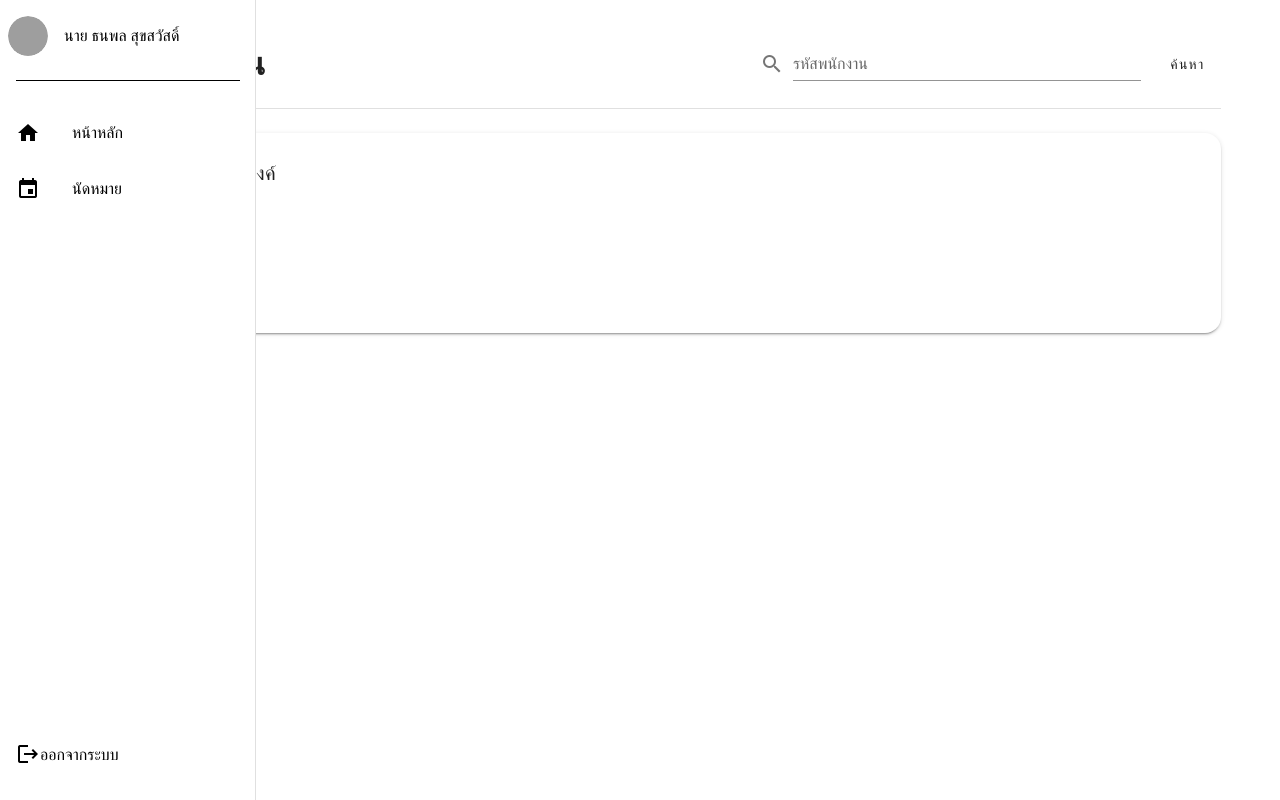
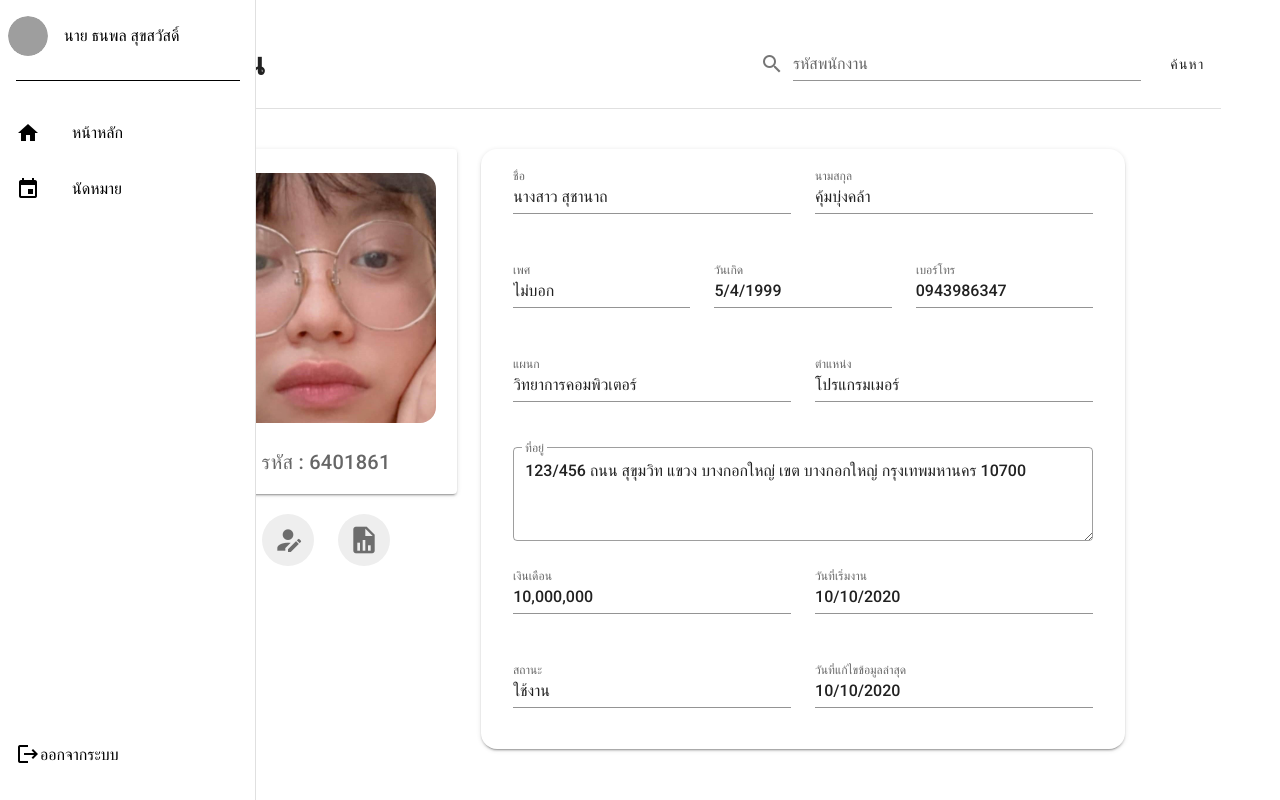
Before and after one commit to NiebAnupat/ProjectSA-FN, a Nuxt app: page /HR/Info in a window 1280 px wide. Built offline with nearby package versions, Linux system fonts and the light colour scheme; grey boxes are pictures that could not be loaded.

Commit message:
Employee info edit

```diff
--- a/components/HR/allEmp.vue
+++ b/components/HR/allEmp.vue
@@ -18,7 +18,7 @@
             <td class="text-center">
               <v-tooltip top>
                 <template v-slot:activator="{ on, attrs }">
-                  <v-btn icon v-bind="attrs" v-on="on">
+                  <v-btn icon v-bind="attrs" v-on="on" to="/HR/Info">
                     <v-icon color="grey" class="mx-1"> mdi-book-search </v-icon>
                   </v-btn>
                 </template>
--- a/pages/HR/Dashbord.vue
+++ b/pages/HR/Dashbord.vue
@@ -5,7 +5,7 @@
       <v-spacer></v-spacer>
       <v-spacer></v-spacer>
       <v-spacer></v-spacer>
-      <v-text class="mt-7">วันอังคาร ที่ 13 มกราคม 2565</v-text>
+      <p class="mt-7">วันอังคาร ที่ 13 มกราคม 2565</p>
     </div>
     <v-divider class="mt-3"></v-divider>
 
--- a/pages/HR/Info.vue
+++ b/pages/HR/Info.vue
@@ -14,14 +14,182 @@
         hide-details
         class="mb-4"
       ></v-text-field>
-      <v-btn class="my-auto ml-3" text v-on:click="searchCar">ค้นหา</v-btn>
+      <v-btn class="my-auto ml-3" text v-on:click="search">ค้นหา</v-btn>
     </div>
     <v-divider class="mt-3"></v-divider>
 
-    <div class="mt-6">
-      <v-card class="rounded-xl" height="200">
-        <v-card-title class="mx-5 pt-6"> นาย วิชัย เจริญสงค์ </v-card-title>
-      </v-card>
+    <!-- Information -->
+    <div class="mt-10">
+      <v-row>
+        <v-col cols="1"></v-col>
+        <!-- Picture -->
+        <v-col cols="3">
+          <v-card class="text-center">
+            <img
+              class="mt-6 rounded-xl"
+              src="~/assets/237603.jpg"
+              height="250"
+              width="220"
+            />
+            <v-card-text class="text-h6">รหัส : 6401861</v-card-text>
+          </v-card>
+
+          <v-col cols="12" class="mt-2 d-flex justify-center">
+            <v-btn
+              icon
+              x-large
+              class="grey lighten-3 mx-3"
+              nuxt
+              @click="dialog = true"
+              ><v-icon>mdi-account-edit</v-icon></v-btn
+            >
+            <v-btn icon x-large class="grey lighten-3 mx-3"
+              ><v-icon>mdi-file-chart</v-icon></v-btn
+            >
+          </v-col>
+        </v-col>
+
+        <!-- Dialog -->
+        <!-- Edit -->
+        <v-dialog v-model="dialog" max-width="500" scrollable>
+          <v-card width="500" height="600" class="rounded-lg">
+            <v-card-title> แก้ไขข้อมูล </v-card-title>
+            <v-card-text>
+              <v-file-input
+                v-model="editImg"
+                label="รูปภาพ"
+                show-size
+                counter
+                multiple
+                small
+                small-chips
+                ref="imgRef"
+                :rules="[(v) => !!v || 'กรุณาเลือกรูปภาพ']"
+              ></v-file-input>
+              <!-- Show image -->
+              <img :src="editImg" />
+
+              <v-row>
+                <v-col cols="12">
+                  <img height="300" src="" />
+                </v-col>
+              </v-row>
+            </v-card-text>
+          </v-card>
+        </v-dialog>
+
+        <!-- Detail -->
+        <v-col cols="7">
+          <v-card class="rounded-xl" height="600">
+            <v-card-text class="px-8 title">
+              <v-row>
+                <v-col cols="6">
+                  <v-text-field
+                    v-model="empDetail.Fname"
+                    label="ชื่อ"
+                    readonly
+                  ></v-text-field>
+                </v-col>
+                <v-col cols="6"
+                  ><v-text-field
+                    v-model="empDetail.Lname"
+                    label="นามสกุล"
+                    readonly
+                  ></v-text-field
+                ></v-col>
+              </v-row>
+
+              <v-row>
+                <v-col cols="4">
+                  <v-text-field
+                    v-model="empDetail.gender"
+                    label="เพศ"
+                    readonly
+                  ></v-text-field>
+                </v-col>
+                <v-col cols="4"
+                  ><v-text-field
+                    v-model="empDetail.birthday"
+                    label="วันเกิด"
+                    readonly
+                  ></v-text-field
+                ></v-col>
+                <v-col cols="4"
+                  ><v-text-field
+                    v-model="empDetail.tel"
+                    label="เบอร์โทร"
+                    readonly
+                  ></v-text-field
+                ></v-col>
+              </v-row>
+
+              <v-row>
+                <v-col cols="6">
+                  <v-text-field
+                    v-model="empDetail.department"
+                    label="แผนก"
+                    readonly
+                  ></v-text-field>
+                </v-col>
+                <v-col cols="6"
+                  ><v-text-field
+                    v-model="empDetail.position"
+                    label="ตำแหน่ง"
+                    readonly
+                  ></v-text-field
+                ></v-col>
+              </v-row>
+
+              <v-row>
+                <v-col cols="12">
+                  <v-textarea
+                    v-model="empDetail.address"
+                    label="ที่อยู่"
+                    outlined
+                    readonly
+                    rows="3"
+                    hide-details
+                  ></v-textarea>
+                </v-col>
+              </v-row>
+
+              <v-row>
+                <v-col cols="6">
+                  <v-text-field
+                    v-model="empDetail.salary"
+                    label="เงินเดือน"
+                    readonly
+                  ></v-text-field>
+                </v-col>
+                <v-col cols="6"
+                  ><v-text-field
+                    v-model="empDetail.startAt"
+                    label="วันที่เริ่มงาน"
+                    readonly
+                  ></v-text-field
+                ></v-col>
+              </v-row>
+
+              <v-row>
+                <v-col cols="6">
+                  <v-text-field
+                    v-model="empDetail.isActivate"
+                    label="สถานะ"
+                    readonly
+                  ></v-text-field>
+                </v-col>
+                <v-col cols="6"
+                  ><v-text-field
+                    v-model="empDetail.changeAt"
+                    label="วันที่แก้ไขข้อมูลล่าสุด"
+                    readonly
+                  ></v-text-field
+                ></v-col>
+              </v-row>
+            </v-card-text>
+          </v-card>
+        </v-col>
+      </v-row>
     </div>
   </div>
 </template>
@@ -35,8 +203,36 @@ export default {
 
   data() {
     return {
+      dialog: false,
+      editImg: null,
       search: '',
+      empID: '6401861',
+      empDetail: {
+        Fname: 'นางสาว สุชานาถ',
+        Lname: 'คุ้มบุ่งคล้า',
+        gender: 'ไม่บอก',
+        birthday: '5/4/1999',
+        tel: '0943986347',
+        department: 'วิทยาการคอมพิวเตอร์',
+        position: 'โปรแกรมเมอร์',
+        address:
+          '123/456 ถนน สุขุมวิท แขวง บางกอกใหญ่ เขต บางกอกใหญ่ กรุงเทพมหานคร 10700',
+        salary: '10,000,000',
+        startAt: '10/10/2020',
+        isActivate: 'ใช้งาน',
+        changeAt: '10/10/2020',
+      },
     }
+  },
+
+  methods: {
+    imgIsExist() {
+      return this.editImg.image.length > 0 ? true : false
+    },
+
+    editPicExist() {
+      return this.editImg.image.length > 0 ? true : false
+    },
   },
 }
 </script>
```
Also changed, not shown: assets/237603.jpg (added), assets/Logo.jpg (added).
